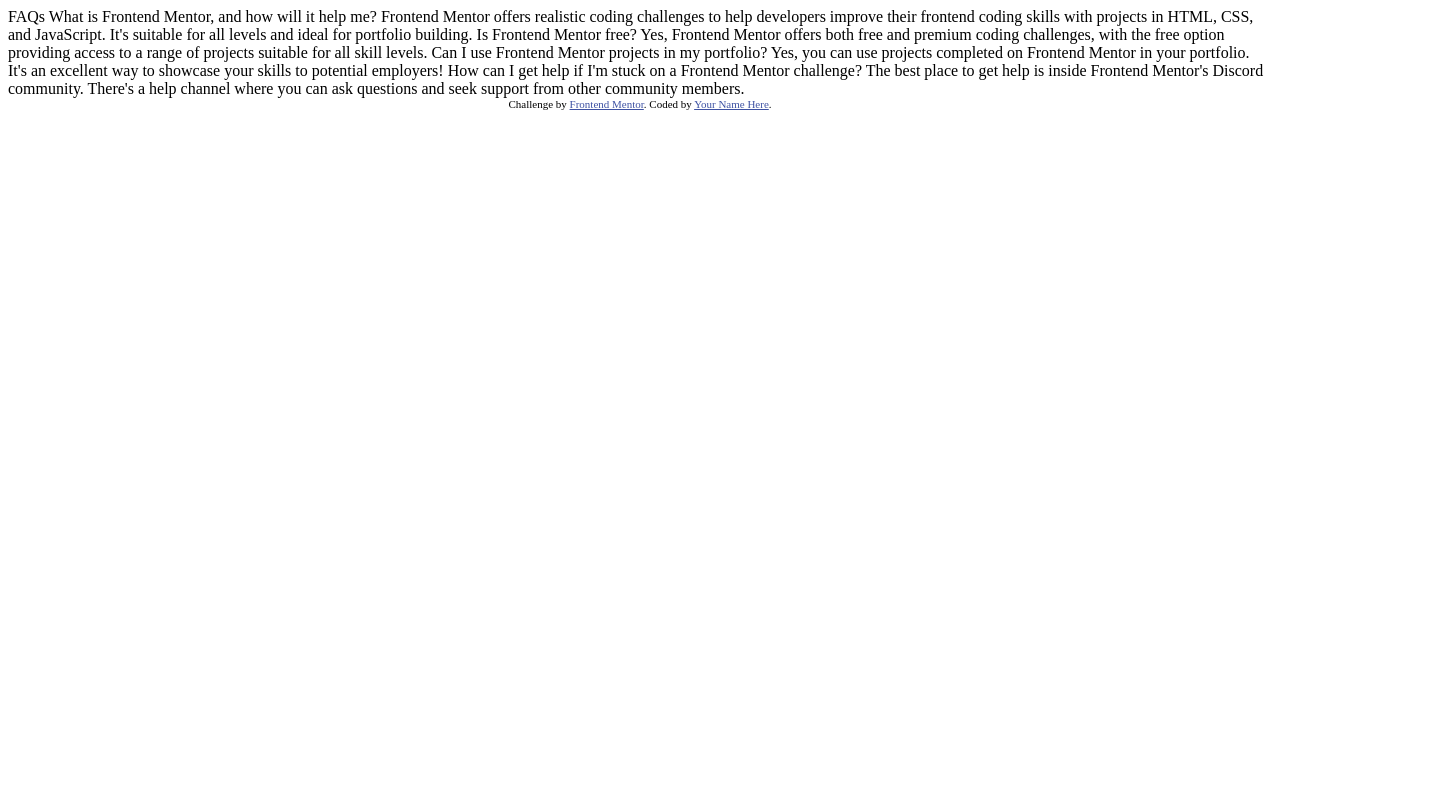
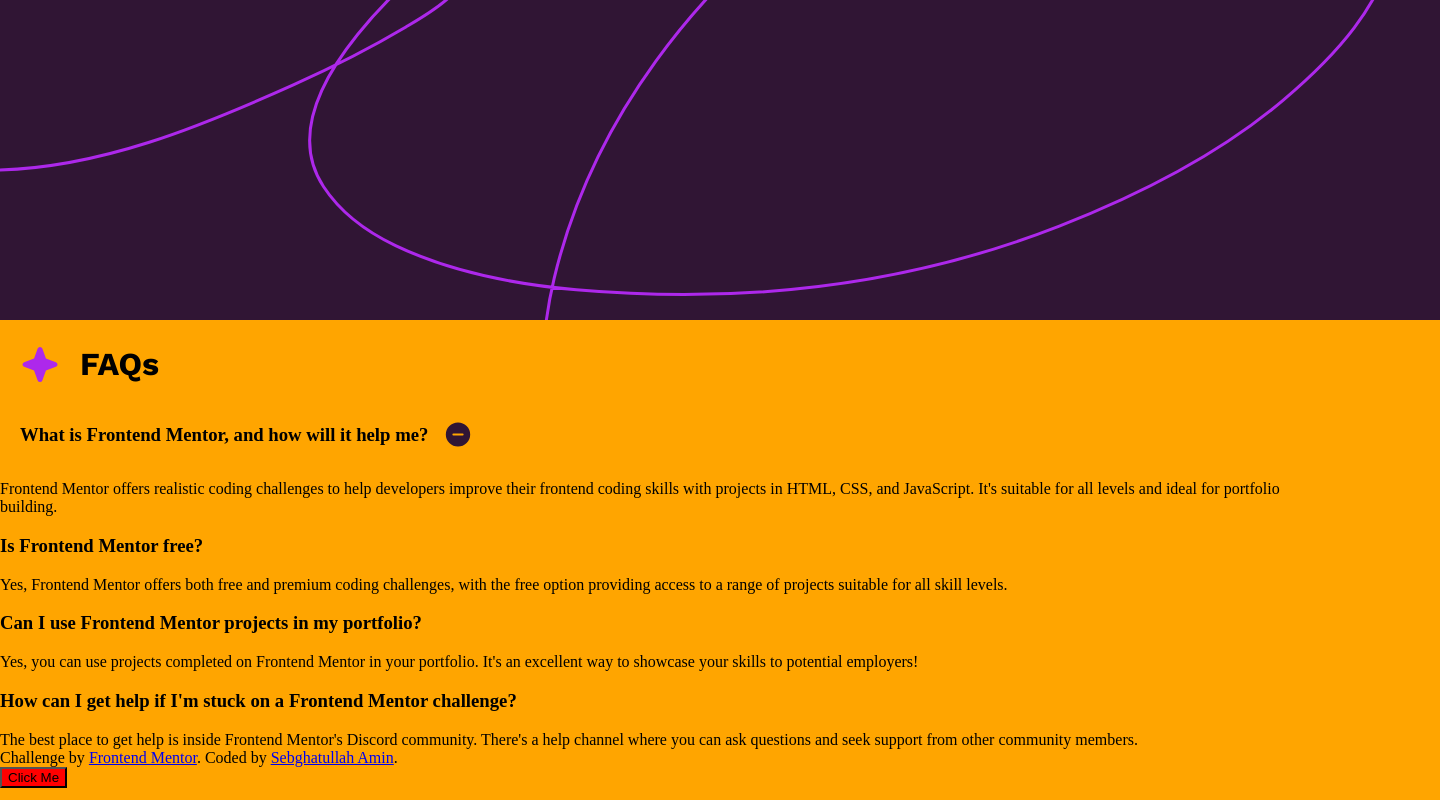
Before and after one commit to SebghatAmin/faq-accordion-main, a website: page index.html in a window 1280 px wide. Shown: the whole page, 1440 px wide, since content can reach past the window. Drawn offline with Linux system fonts and the light colour scheme.

Commit message:
right folder commit push

```diff
--- a/index.html
+++ b/index.html
@@ -1,48 +1,63 @@
-<!DOCTYPE html>
+<!doctype html>
 <html lang="en">
   <head>
-  <meta charset="UTF-8">
-  <meta name="viewport" content="width=device-width, initial-scale=1.0"> <!-- displays site properly based on user's device -->
+    <meta charset="UTF-8" />
+    <meta name="viewport" content="width=device-width, initial-scale=1.0" />
+    <!-- displays site properly based on user's device -->
 
-  <link rel="icon" type="image/png" sizes="32x32" href="./assets/images/favicon-32x32.png">
 
+    <link
+      rel="icon"
+      type="image/png"
+      sizes="32x32"
+      href="./assets/images/favicon-32x32.png"
+    />
+    <link rel="stylesheet" href="style.css" />
     <title>Frontend Mentor | FAQ accordion</title>
 
-  <!-- Feel free to remove these styles or customise in your own stylesheet 👍 -->
-  <style>
-    .attribution { font-size: 11px; text-align: center; }
-    .attribution a { color: hsl(228, 45%, 44%); }
-  </style>
   </head>
   <body>
+    <img
+      src="assets/images/background-pattern-desktop.svg"
+      alt="backgroun image"
+      class="deskTopbackImage"
+    />
+    <div class="faqsandStar">
+      <img class="starImage" src="assets/images/icon-star.svg" />
+      <h1>FAQs</h1>
+    </div>
+<div class="headingQuestion">
+      <h3>
+      What is Frontend Mentor, and how will it help me?
+    </h3>
+          <img src="assets/images/icon-minus.svg" />
 
-  FAQs
-
-  What is Frontend Mentor, and how will it help me?
-
-  Frontend Mentor offers realistic coding challenges to help developers improve their
-  frontend coding skills with projects in HTML, CSS, and JavaScript. It's suitable for
-  all levels and ideal for portfolio building.
-
-  Is Frontend Mentor free?
-
-  Yes, Frontend Mentor offers both free and premium coding challenges, with the free
-  option providing access to a range of projects suitable for all skill levels.
-
-  Can I use Frontend Mentor projects in my portfolio?
-
-  Yes, you can use projects completed on Frontend Mentor in your portfolio. It's an excellent
-  way to showcase your skills to potential employers!
-
-  How can I get help if I'm stuck on a Frontend Mentor challenge?
-
-  The best place to get help is inside Frontend Mentor's Discord community. There's a help
-  channel where you can ask questions and seek support from other community members.
-
+</div>
+    <p>
+      Frontend Mentor offers realistic coding challenges to help developers
+      improve their frontend coding skills with projects in HTML, CSS, and
+      JavaScript. It's suitable for all levels and ideal for portfolio building.
+    </p>
+    <h3>Is Frontend Mentor free?</h3>
+    Yes, Frontend Mentor offers both free and premium coding challenges, with
+    the free option providing access to a range of projects suitable for all
+    skill levels.
+    <h3>Can I use Frontend Mentor projects in my portfolio?</h3>
+    Yes, you can use projects completed on Frontend Mentor in your portfolio.
+    It's an excellent way to showcase your skills to potential employers!
+    <h3>How can I get help if I'm stuck on a Frontend Mentor challenge?</h3>
+    The best place to get help is inside Frontend Mentor's Discord community.
+    There's a help channel where you can ask questions and seek support from
+    other community members.
 
     <div class="attribution">
-    Challenge by <a href="https://www.frontendmentor.io?ref=challenge" target="_blank">Frontend Mentor</a>.
-    Coded by <a href="#">Your Name Here</a>.
+      Challenge by
+      <a href="https://www.frontendmentor.io?ref=challenge" target="_blank"
+        >Frontend Mentor</a
+      >. Coded by <a href="#">Sebghatullah Amin</a>.
     </div>
+    <button class="back">Click Me</button>
+
+    <script src="script.js"></script>
   </body>
 </html>
--- /dev/null
+++ b/script.js
@@ -0,0 +1,7 @@
+const back = document.querySelector(".back");
+const body = document.getElementsByTagName("body");
+back.addEventListener("click", changeColor);
+
+function changeColor() {
+  document.body.classList.add("changeback");
+}
--- /dev/null
+++ b/style.css
@@ -0,0 +1,69 @@
+:root {
+  --White: hsl(0, 100%, 100%);
+  --Purple100: hsl(275, 100%, 97%);
+  --Purple600: hsl(292, 16%, 49%);
+  --Purple950: hsl(292, 42%, 14%);
+}
+@font-face {
+  font-family: "Work Sans";
+  src: url("assets/fonts/WorkSans-VariableFont_wght.ttf") format("truetype");
+  font-weight: 100 900;
+  font-style: normal;
+}
+
+@font-face {
+  font-family: "Work Sans";
+  src: url("assets/fonts/WorkSans-Italic-VariableFont_wght.ttf")
+    format("truetype");
+  font-weight: 100 900;
+  font-style: italic;
+}
+
+body {
+  background-color: rgb(170, 170, 201);
+  margin: 0;
+  padding: 0;
+}
+h1 {
+  display: flex;
+  /* background-color: aliceblue; */
+  font-family: "Work Sans", sans-serif;
+}
+
+.faqsandStar {
+  display: flex;
+  /* background-color: orange; */
+}
+.headingQuestion {
+  margin-left: 20px;
+  display: flex;
+  gap: 15px;
+}
+.starImage {
+  margin-right: 20px;
+  margin-left: 20px;
+}
+.back {
+  background-color: red;
+}
+.changeback {
+  background-color: yellow;
+}
+
+p {
+  font-size: 16px;
+}
+
+@media (min-width: 375px) {
+  body {
+    background-color: orange;
+  }
+}
+@media (min-width: 1440px) {
+  body {
+    background-color: var(--Purple100);
+  }
+  .deskTopbackImage {
+    width: 100%;
+  }
+}
```
Also changed, not shown: package.json (added, +16 -0 lines), assets/.prettierrc.json (added), 1 other file. Lines whose indentation alone changed are shown as unchanged.
